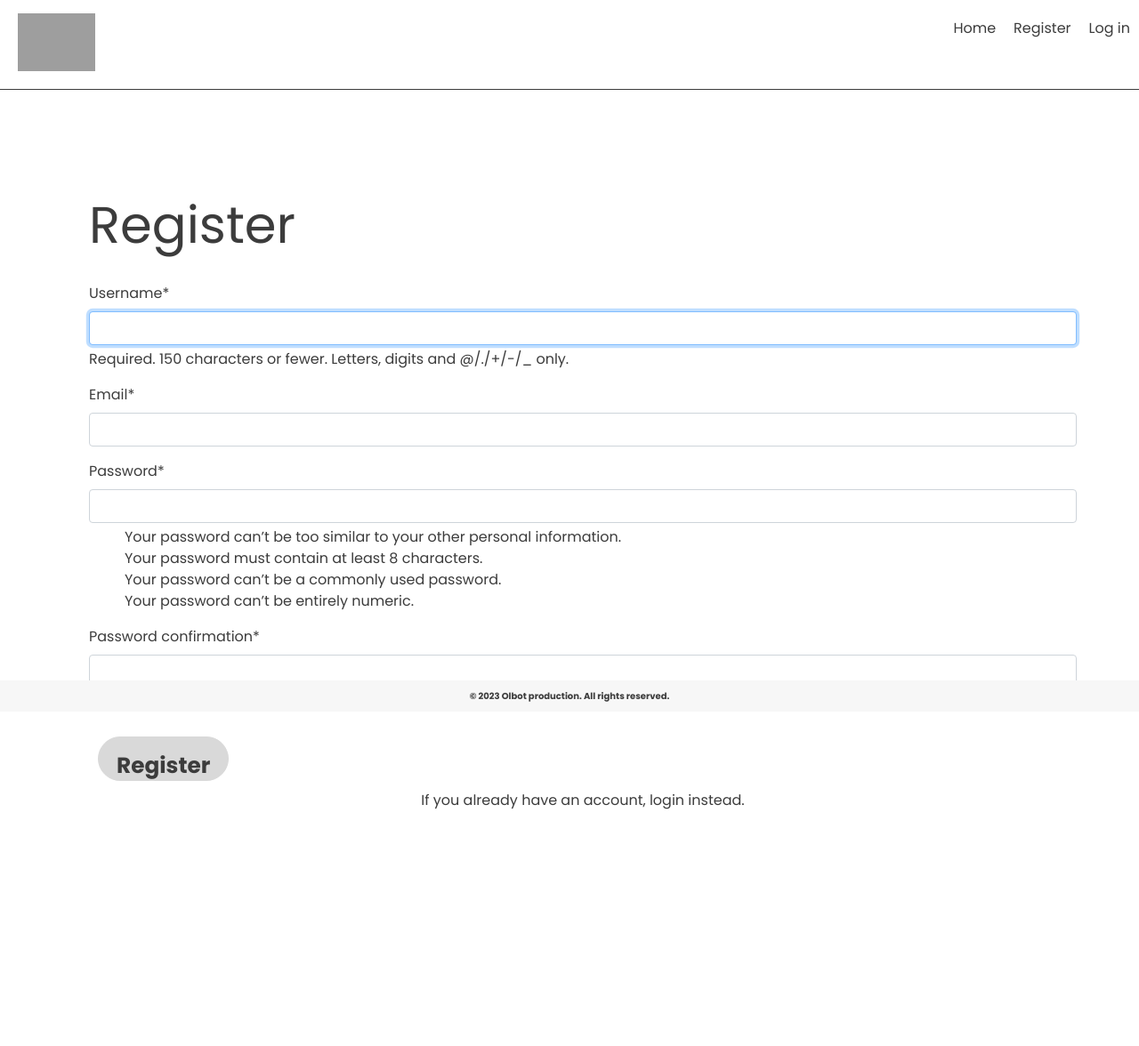
After one commit to oliveranthony17/housepoints, a Django app: page /register/ in a window 1280 px wide. The commit adds this page. Shown: the whole page at 89% size. Run offline with Django 4.2, Linux system fonts and the light colour scheme; some libraries are stand-ins or nearby versions; grey boxes are pictures that could not be loaded.

Commit message:
added users as well as additional buttons/features

```diff
--- /dev/null
+++ b/housepoints/admin.py
@@ -0,0 +1,6 @@
+from django.contrib import admin
+from .models import House, Student
+
+# Register your models here.
+admin.site.register(House)
+admin.site.register(Student)
--- a/housepoints/forms.py
+++ b/housepoints/forms.py
@@ -1,20 +1,41 @@
 from django import forms
 from django.forms import ModelForm
+from django.contrib.auth.forms import UserCreationForm
+from django.contrib.auth.models import User
 from .models import House, Student
 
-class CreateStudentForm(ModelForm):
+class NewUserForm(UserCreationForm):
+    email = forms.EmailField(required=True)
+
     class Meta:
-        model = Student
-        fields = ['first_name', 'last_name', 'school_year', 'house']
+        model = User
+        fields = ("username", "email", "password1", "password2")
+        # default only requires username and password
 
-class AwardPointsForm(ModelForm):
-    class Meta:
-        model = Student
-        fields = ['points']
+    def save(self, commit=True):
+        user = super(NewUserForm, self).save(commit=False)
+        user.email = self.cleaned_data["email"]
+        if commit:
+            user.save()
+        return user
 
 class CreateHouseForm(ModelForm):
     class Meta:
         model = House
-        fields = '__all__'
+        fields = ['name', 'logo_url']
 
-# can do another form here
+class CreateStudentForm(ModelForm):
+    def __init__(self, *args, user=None, **kwargs):
+        super(CreateStudentForm, self).__init__(*args, **kwargs)
+        self.fields['house'].queryset = House.objects.filter(user=user)
+
+    class Meta:
+        model = Student
+        fields = ['first_name', 'last_name', 'school_year', 'house', 'points']
+        labels = {'house': 'Choose House', 'points': 'Total points'}
+
+class AwardPointsForm(ModelForm):
+
+    class Meta:
+        model = Student
+        fields = ['points']
--- a/housepoints/static/style.css
+++ b/housepoints/static/style.css
@@ -16,7 +16,7 @@ body h2 {
 }
 
 body h3 {
-  font-size: calc(1vw + 1vh + 1vmin);
+  font-size: calc(1vw + 1vh + 1vmin);v
 }
 
 a{
@@ -188,7 +188,7 @@ ul{
 .house-logo {
   width: 40px;
   height: 40px;
-  margin: 2px 12px 0px 10px;
+  margin: 5px 12px 2px 10px;
   border:1px solid grey;
 }
 
@@ -205,7 +205,9 @@ ul{
 
 .house-points-card h3 {
   padding: 0;
-  margin: 0;
+  /* margin: 0; */
+  align-items: center;
+  vertical-align: middle;
 }
 
 .house-points-card p {
@@ -218,27 +220,29 @@ ul{
   vertical-align: middle !important;
 }
 
-.item-list {
-  margin: 20px 0;
-}
-.item-list h3 {
-  margin: 0;
+.winner h1 {
+  text-align: center;
+  margin: 10px 0;
 }
 
 /* buttons */
 
 .buttons {
   align-items: center;
+  text-align: center;
   width: fit-content;
   margin: 30px auto;
 }
 
 .btn {
+  align-items: center;
+  text-align: center;
   color: #3C3C3C;
   background-color: #d9d9d9;
   font-size: calc(1vw + 1vh + 0.5vmin);
   font-weight: bold;
   height: 50px;
+  width: fit-content;
   border-radius: 360px;
   padding: 13px 20px 15px 20px !important;
   border-style: solid;
--- a/housepoints/templates/create_house.html
+++ b/housepoints/templates/create_house.html
@@ -6,11 +6,13 @@
 
 {% block content %}
 
+{% load crispy_forms_tags %}
+
 <h1>Create House</h1>
 
   <form action="" method="POST">
     {% csrf_token %}
-    {{ form.as_p }}
+    {{ form|crispy }}
     <input class="btn-small" type="submit" name="Create House">
   </form>
 
--- a/housepoints/templates/master.html
+++ b/housepoints/templates/master.html
@@ -4,6 +4,12 @@
 <html>
   <head>
     <title>{% block title %}{% endblock %}</title>
+
+    <meta charset="utf-8">
+    <meta name="viewport" content="width=device-width, initial-scale=1.0">
+
+    <link rel="stylesheet" href="https://stackpath.bootstrapcdn.com/bootstrap/4.1.3/css/bootstrap.min.css" integrity="sha384-MCw98/SFnGE8fJT3GXwEOngsV7Zt27NXFoaoApmYm81iuXoPkFOJwJ8ERdknLPMO" crossorigin="anonymous">
+    <script src="https://stackpath.bootstrapcdn.com/bootstrap/4.1.3/js/bootstrap.min.js" integrity="sha384-ChfqqxuZUCnJSK3+MXmPNIyE6ZbWh2IMqE241rYiqJxyMiZ6OW/JmZQ5stwEULTy" crossorigin="anonymous"></script>
 
     <link rel="stylesheet" href="{% static 'style.css' %}">
 
--- a/housepoints/templates/navbar.html
+++ b/housepoints/templates/navbar.html
@@ -7,9 +7,17 @@
   <!-- Menu -->
   <nav class="nav">
       <ul class="menu">
+          <li><a href="/">Home</a></li>
+        {% if user.is_authenticated %}
+          <!-- <li><a href="/">Welcome, {{user.username}}</a></li> -->
           <li><a href="/houses">Houses</a></li>
           <li><a href="/students">Students</a> </li>
-          <!-- <li><a href="/admin">Admin</a></li> -->
+          <li><a href="/logout">Log out</a> </li>
+          <li><a href="/admin">Admin</a></li>
+          {% else %}
+          <li><a href="/register">Register</a> </li>
+          <li><a href="/login">Log in</a> </li>
+          {% endif %}
       </ul>
   </nav>
 </header>
--- /dev/null
+++ b/housepoints/templates/register.html
@@ -0,0 +1,21 @@
+{% extends "master.html" %}
+
+{% block title %}
+  Register
+{% endblock %}
+
+{% block content %}
+
+{% load crispy_forms_tags %}
+
+<div class="container py-5">
+	<h1>Register</h1>
+	<form method="POST">
+  {% csrf_token %}
+		{{ register_form|crispy }}
+		<button class="btn btn-primary" type="submit">Register</button>
+	</form>
+	<p class="text-center">If you already have an account, <a href="/login">login</a> instead.</p>
+</div>
+
+{% endblock %}
--- a/housepoints/templates/update_student.html
+++ b/housepoints/templates/update_student.html
@@ -34,9 +34,12 @@
 
   <div class="buttons">
     <a class="btn" href="/students">Back to Students</a>
+  </div>
+  <div class="buttons">
     <a class="btn" href="/students/delete_student/{{ student.id }}">Delete Student</a>
   </div>
-  <div class="buttons" style="margin-top: 50px;">
+  <hr>
+  <div class="buttons">
     <a class="btn" href="/students/award_points/{{ student.id }}">Award Points</a>
   </div>
 
--- a/housepoints/urls.py
+++ b/housepoints/urls.py
@@ -1,8 +1,14 @@
+from django.contrib import admin
 from django.urls import path
 from . import views
 
 urlpatterns = [
+    path('admin/', admin.site.urls),
+
     path('', views.homepage, name='homepage'),
+    path('register/', views.register_request, name='register'),
+    path('login/', views.login_request, name='login'),
+    path('logout/', views.logout_request, name='logout'),
 
     path('houses/', views.houses, name='houses'),
     path('houses/details/<int:id>', views.houseDetails, name='house_details'),
@@ -12,11 +18,15 @@ urlpatterns = [
     path('houses/update_house/<int:id>', views.updateHouse, name="update_house"),
 
     path('students/', views.students, name='students'),
+    path('students_sort_by_points/', views.studentsSortByPoints, name='students_sort_by_points'),
+    path('students_clear_points/', views.studentsClearPoints, name='students_clear_points'),
+    path('students/students_award_all/', views.studentsAwardAll, name='students_award_all'),
+    path('students/create_student', views.createStudent, name="create_student"),
+
+    path('students/update_student/<int:id>', views.updateStudent, name='update_student'),
+    path('students/delete_student/<int:id>', views.deleteStudent, name="delete_student"),
     path('students/award_points/<int:id>', views.awardPoints, name='award_points'),
 
-    path('students/create_student', views.createStudent, name="create_student"),
-    path('students/update_student/<int:id>', views.updateStudent, name='update_student'),
-    path('students/delete_student/<int:id>', views.deleteStudent, name="delete_student"),
+    path('summary/', views.summary, name="summary"),
 
-    path('testing/', views.testing, name='testing'),
 ]
--- a/housepoints/views.py
+++ b/housepoints/views.py
@@ -1,31 +1,86 @@
-from django.http import HttpResponse, HttpResponseRedirect
+from django.http import HttpResponse, HttpResponseRedirect, Http404
 from django.template import loader
 from django.shortcuts import render, redirect
+from django.contrib import messages
+from django.contrib.auth.forms import UserCreationForm, AuthenticationForm
+from django.contrib.auth import login, logout, authenticate
 
 from .models import House, Student
-from .forms import CreateStudentForm, AwardPointsForm, CreateHouseForm
+from .forms import CreateStudentForm, AwardPointsForm, CreateHouseForm, NewUserForm
 
 def homepage(request):
-    houses = House.objects.all().order_by('name')
-    house_points = []
-    for x in houses:
-        total_points = 0
-        students = x.students.all()
-        for y in students:
-            total_points += y.points
-        house_points.append({"name": x.name, "points": total_points, "logo_url": x.logo_url})
+    if request.user.is_authenticated:
+        houses = House.objects.filter(user = request.user).order_by('name')
+        house_points = []
+        for x in houses:
+            total_points = 0
+            students = x.students.all()
+            for y in students:
+                total_points += y.points
+            house_points.append({"name": x.name, "points": total_points, "logo_url": x.logo_url})
 
-    template = loader.get_template('homepage.html')
+        template = loader.get_template('homepage.html')
+        context = {
+            'houses': houses,
+            'house_points': house_points
+        }
+        return HttpResponse(template.render(context, request))
+    else:
+        return redirect('/login')
+
+def summary(request):
+    top_student = Student.objects.filter(user = request.user).order_by('-points')[0]
+    template = loader.get_template('summary.html')
     context = {
-        'houses': houses,
-        'house_points': house_points
+        'top_student': top_student,
     }
     return HttpResponse(template.render(context, request))
 
-    ###########################################################
+###########################################################
+
+def register_request(request):
+    if request.method == "POST":
+        form = NewUserForm(request.POST)
+        if form.is_valid():
+            user = form.save()
+            login(request, user)
+            messages.success(request, "Registration successful.")
+            return redirect("/")
+        messages.error(request, "Unsuccessful registration. Invalid information.")
+    form = NewUserForm()
+    context={"register_form": form}
+    return render(request, "register.html", context)
+
+def login_request(request):
+    if request.method == "POST":
+        form = AuthenticationForm(request, data=request.POST)
+        if form.is_valid():
+            username = form.cleaned_data.get('username')
+            password = form.cleaned_data.get('password')
+            user = authenticate(username=username, password=password) # imported method
+            if user is not None:
+                login(request, user)
+                messages.info(request, f"You are now logged in as {username}.")
+                return redirect("/")
+            else:
+                messages.error(request, "Invalid username or password.")
+        else:
+            messages.error(request, "Invalid username or password.")
+    form = AuthenticationForm()
+    context={"login_form": form}
+    return render(request, "login.html", context)
+
+def logout_request(request):
+
+	logout(request)
+	messages.info(request, "You have successfully logged out.")
+	return redirect("/")
+
+###########################################################
 
 def houses(request):
-    houses = House.objects.all().order_by('name')
+    houses = House.objects.filter(user = request.user).order_by('name')
+    # houses = House.objects.all().order_by('name')
     template = loader.get_template('houses.html')
     context = {
         'houses': houses
@@ -38,7 +93,9 @@ def createHouse(request):
         # print('PRINTING POST REQUEST...: ', request.POST) # this is useful
         form = CreateHouseForm(request.POST)
         if form.is_valid():
-            form.save() # does this for you!
+            house = form.save(commit=False)
+            house.user = request.user
+            house.save() # does this for you!
             return redirect('/houses/')
 
     context = {'form': form}
@@ -80,26 +137,63 @@ def deleteHouse(request, id):
     }
     return render(request, 'delete_house.html', context)
 
-    ###########################################################
+###########################################################
 
 def students(request):
-    students = Student.objects.all().order_by('-points') # creates object with all instances of Student model
+    students = Student.objects.filter(user = request.user).order_by('first_name')
+    # students = Student.objects.all().order_by('-points') # creates object with all instances of Student model
     template = loader.get_template('students.html') # loads in the html template
     context = {
         'students': students
     } # creates context object which contains reference for students object
     return HttpResponse(template.render(context, request)) # sends context object to template and renders HTML
 
-def createStudent(request):
-    form = CreateStudentForm()
+def studentsSortByPoints(request):
+    students = Student.objects.filter(user = request.user).order_by('-points')
+    # students = Student.objects.all().order_by('-points') # creates object with all instances of Student model
+    template = loader.get_template('students.html') # loads in the html template
+    context = {
+        'students': students
+    } # creates context object which contains reference for students object
+    return HttpResponse(template.render(context, request)) # sends context object to template and renders HTML
+
+def studentsClearPoints(request):
+    students = Student.objects.filter(user = request.user)
+    for student in students:
+        student.points = 0
+        student.save()
+    return redirect('/students')
+
+def studentsAwardAll(request):
+
     if request.method == "POST":
-        # print('PRINTING POST REQUEST...: ', request.POST) # this is useful
-        form = CreateStudentForm(request.POST)
+        form = AwardPointsForm(request.POST)
+        students = Student.objects.filter(user = request.user)
         if form.is_valid():
-            form.save() # does this for you!
+            for student in students:
+                current_points = student.points
+                data = form.cleaned_data
+                points = data['points']
+                student.points = current_points + points
+                student.save()
             return redirect('/students/')
 
+    form = AwardPointsForm(initial={'points': 10})
     context = {'form': form}
+    return render(request, 'award_points.html', context)
+
+def createStudent(request):
+    if request.method == "POST":
+        form = CreateStudentForm(data=request.POST, user=request.user)
+        # print('PRINTING POST REQUEST...: ', request.POST) # this is useful
+        if form.is_valid():
+            form.instance.user = request.user
+            form.save()
+            return redirect('/students')
+    else:
+        form = CreateStudentForm(user=request.user)
+
+    context = {'houses': houses, 'form': form}
     return render(request, 'create_student.html', context)
 
 def updateStudent(request, id):
@@ -107,12 +201,16 @@ def updateStudent(request, id):
     form = CreateStudentForm(instance=student)
 
     if request.method == "POST":
-        form = CreateStudentForm(request.POST, instance=student)
+        form = CreateStudentForm(data=request.POST, instance=student, user=request.user)
         if form.is_valid():
+            form.instance.user = request.user
             form.save()
-            return redirect('/students/')
+            return redirect('/students')
+    else:
+        form = CreateStudentForm(instance=student, user=request.user)
 
     context = {
+        'houses': houses,
         'student': student,
         'form': form,
     }
@@ -120,14 +218,19 @@ def updateStudent(request, id):
 
 def awardPoints(request, id):
     student = Student.objects.get(id=id)
-    form = AwardPointsForm(instance=student)
+    current_points = student.points
 
     if request.method == "POST":
         form = AwardPointsForm(request.POST, instance=student)
         if form.is_valid():
-            form.save()
+            data = form.cleaned_data
+            points = data['points']
+            student_updated = form.save(commit=False)
+            student_updated.points = current_points + points
+            student_updated.save()
             return redirect('/students/')
 
+    form = AwardPointsForm(instance=student, initial={'points': 10})
     context = {
         'student': student,
         'form': form,
@@ -146,15 +249,10 @@ def deleteStudent(request, id):
     }
     return render(request, 'delete_student.html', context)
 
-    ###########################################################
+def clearPoints():
+    students = Student.objects.filter(user = request.user).order_by('-points')
+    for student in students:
+        student.points = 0
+    return redirect('/students/')
 
-def testing(request):
-    students = Student.objects.all()
-    template = loader.get_template('template.html')
-    context = {
-        'fruits': ['Apple', 'Banana', 'Cherry'],
-        'veg': ['Apple', 'Banana', 'Cherry'],
-        'name': 'Oliver',
-        'students': students
-    }
-    return HttpResponse(template.render(context, request))
+###########################################################
```
Also changed, not shown: housepoints/models.py (+7 -1 lines), housepoints/settings.py (+18 -5 lines), housepoints/templates/award_points.html (+17 -22 lines), housepoints/templates/create_student.html (+9 -5 lines), housepoints/templates/houses.html (+6 -3 lines), housepoints/templates/login.html (added, +21 -0 lines), housepoints/templates/students.html (+15 -1 lines), housepoints/templates/summary.html (added, +23 -0 lines), housepoints/migrations/0002_house_user_student_user.py (added).
